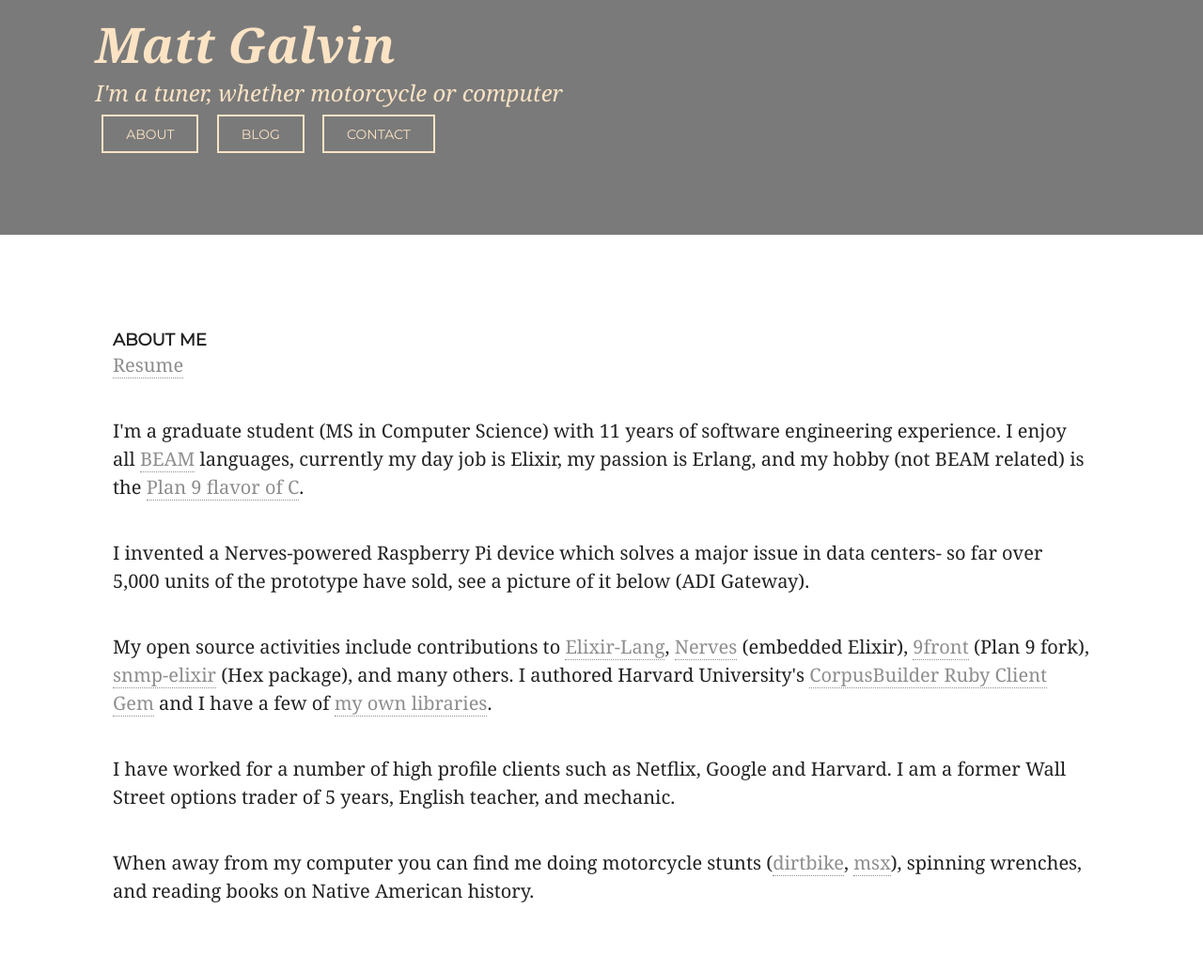
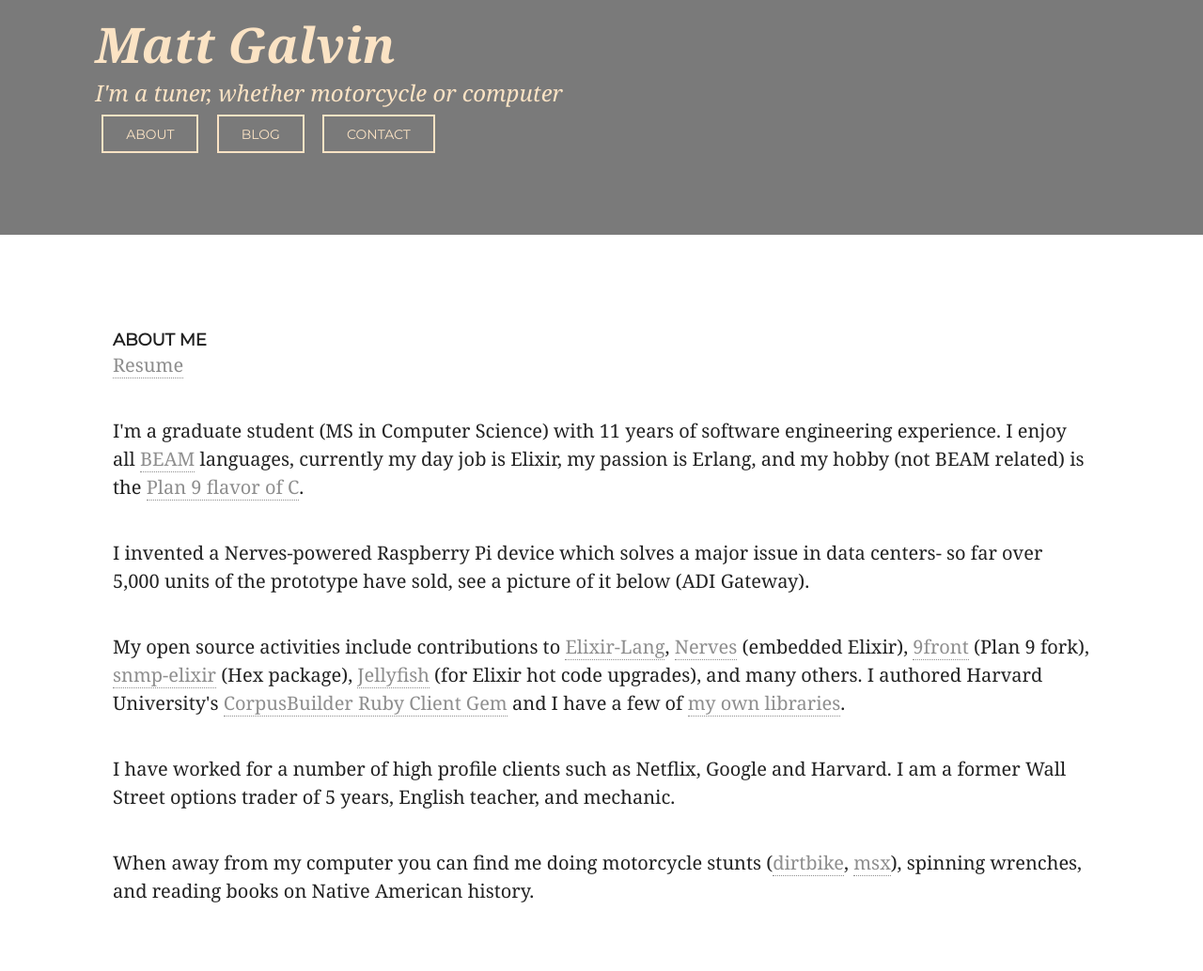
Before and after one commit to mattjg908/mattjg908.github.com, a Jekyll site: the page built from about/index.html, in a window 1280 px wide. Shown: the top 1034 px of the page at 94% size. Built offline with Jekyll 4.4.1, drawn with Linux system fonts in a browser that asks for light colours; some web fonts are replaced; grey boxes are pictures that could not be loaded.

Commit message:
master Add Jellyfish

```diff
--- a/about/index.html
+++ b/about/index.html
@@ -27,7 +27,7 @@ overview: true
               href="https://github.com/elixir-lang/elixir-lang.github.com/pull/1560">Elixir-Lang</a>,
               <a href="https://github.com/nerves-project/nerves_examples/commit/91f5e9f4df8f26481bef490c28152b489bfe00dd">Nerves</a> (embedded Elixir),
               <a href="https://inbox.vuxu.org/9front/EDBD57AF64B89A8BF8BC817BD0AFE9F3@felloff.net/T/#t">9front</a> (Plan 9 fork),
-            <a href="https://github.com/jeanparpaillon/elixir-snmp/pull/21">snmp-elixir</a> (Hex package), and many others. I authored Harvard University's <a
+              <a href="https://github.com/jeanparpaillon/elixir-snmp/pull/21">snmp-elixir</a> (Hex package), <a href="https://github.com/thiagoesteves/jellyfish/blob/main/mix.exs#L46">Jellyfish</a> (for Elixir hot code upgrades), and many others. I authored Harvard University's <a
               href="https://github.com/berkmancenter/corpusbuilder-ruby-client/blob/master/corpusbuilder-ruby.gemspec#L9">
               CorpusBuilder Ruby
               Client Gem</a> and I have a few of <a href="https://github.com/mattjg908/st7735_elixir">my own
```
